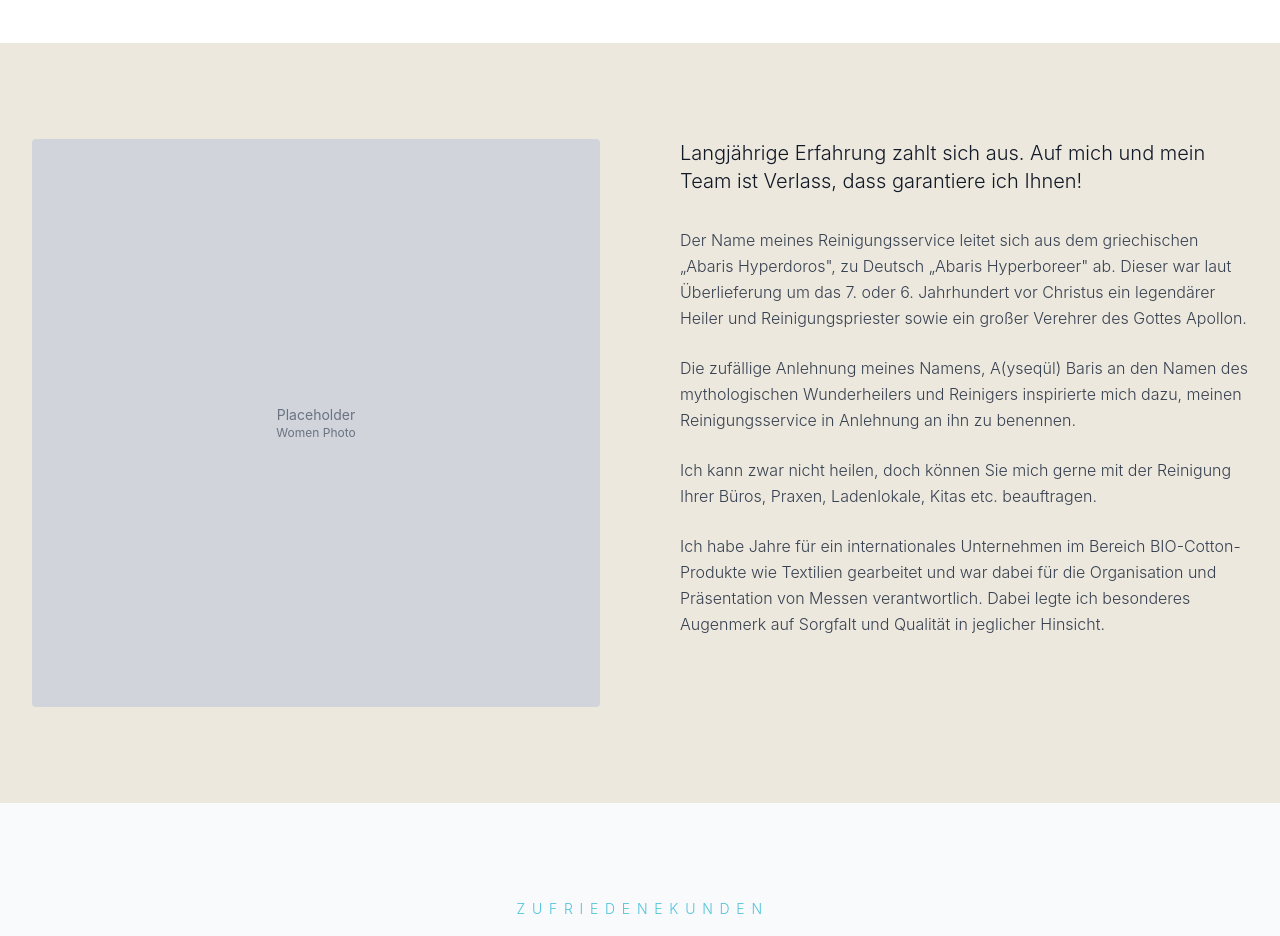
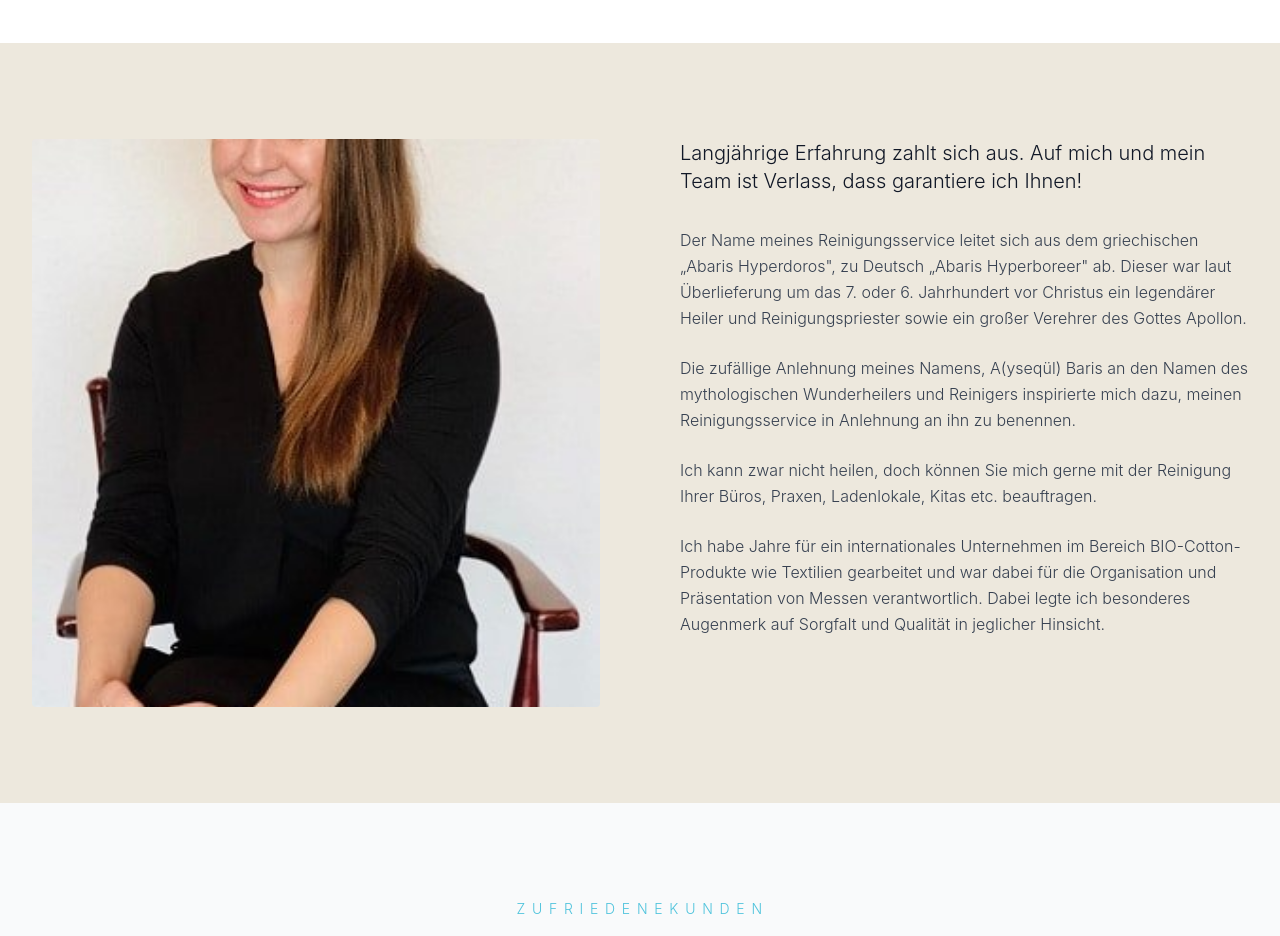
Before and after one commit to ecoezer/abaris, a React (Vite) app: page / in a window 1280 px wide. Shown: the part 1520-2456 px from the top of the page. Built offline with nearby package versions, Linux system fonts and the light colour scheme.

Commit message:
Updated About.jsx

```diff
--- a/src/components/About.jsx
+++ b/src/components/About.jsx
@@ -7,11 +7,12 @@ function About() {
       <div className="max-w-7xl mx-auto px-4 md:px-8">
         <div className="grid grid-cols-1 md:grid-cols-2 gap-12 md:gap-20 items-start">
           <div className="w-full">
-            <div className="w-full aspect-square bg-gray-300 rounded flex items-center justify-center">
-              <span className="text-gray-500 text-center">
-                <p className="text-sm">Placeholder</p>
-                <p className="text-xs">Women Photo</p>
-              </span>
+            <div className="w-full aspect-square rounded overflow-hidden">
+              <img
+                src="/owner_new.jpg"
+                alt="Ayseqül Baris - Abaris Reinigungsservice"
+                className="w-full h-full object-cover"
+              />
             </div>
           </div>
 
```
